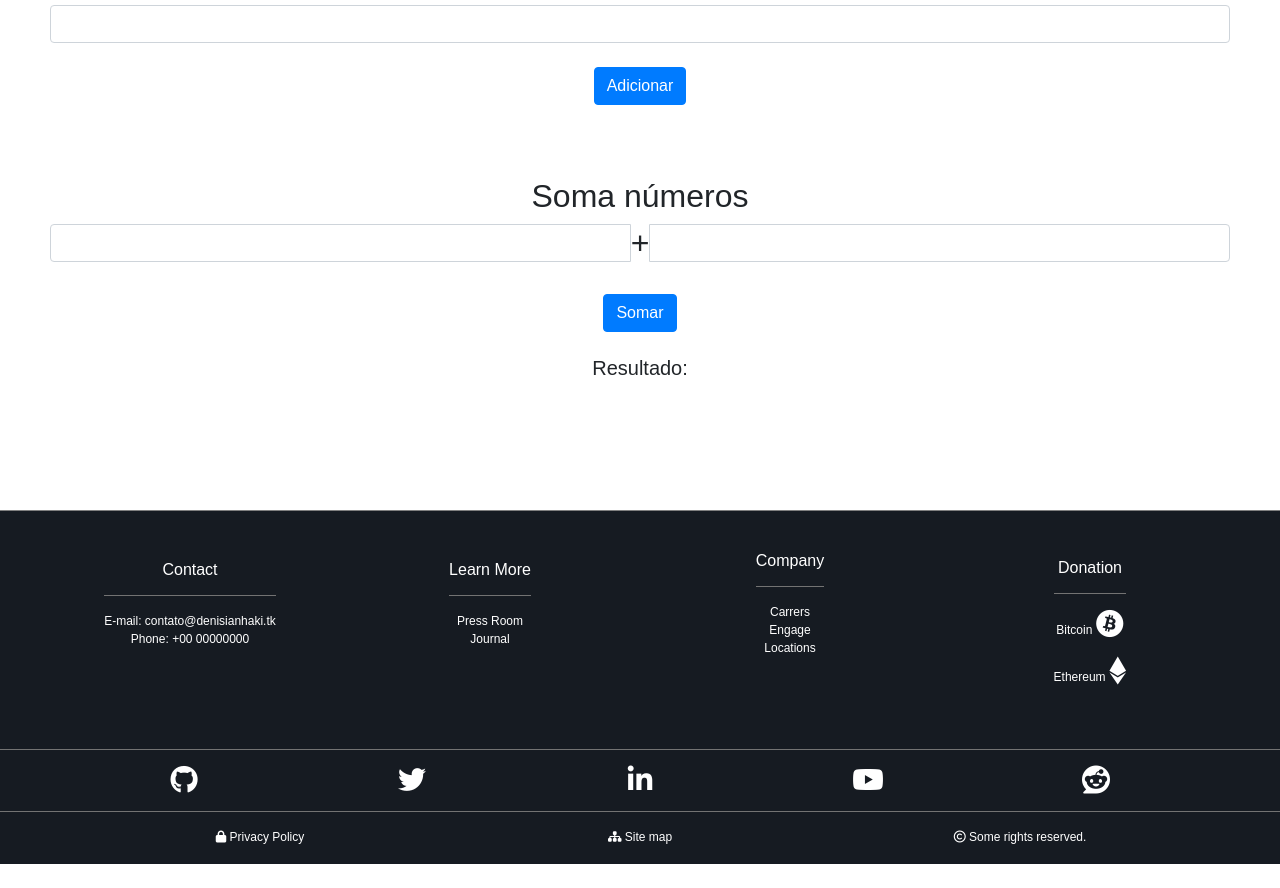
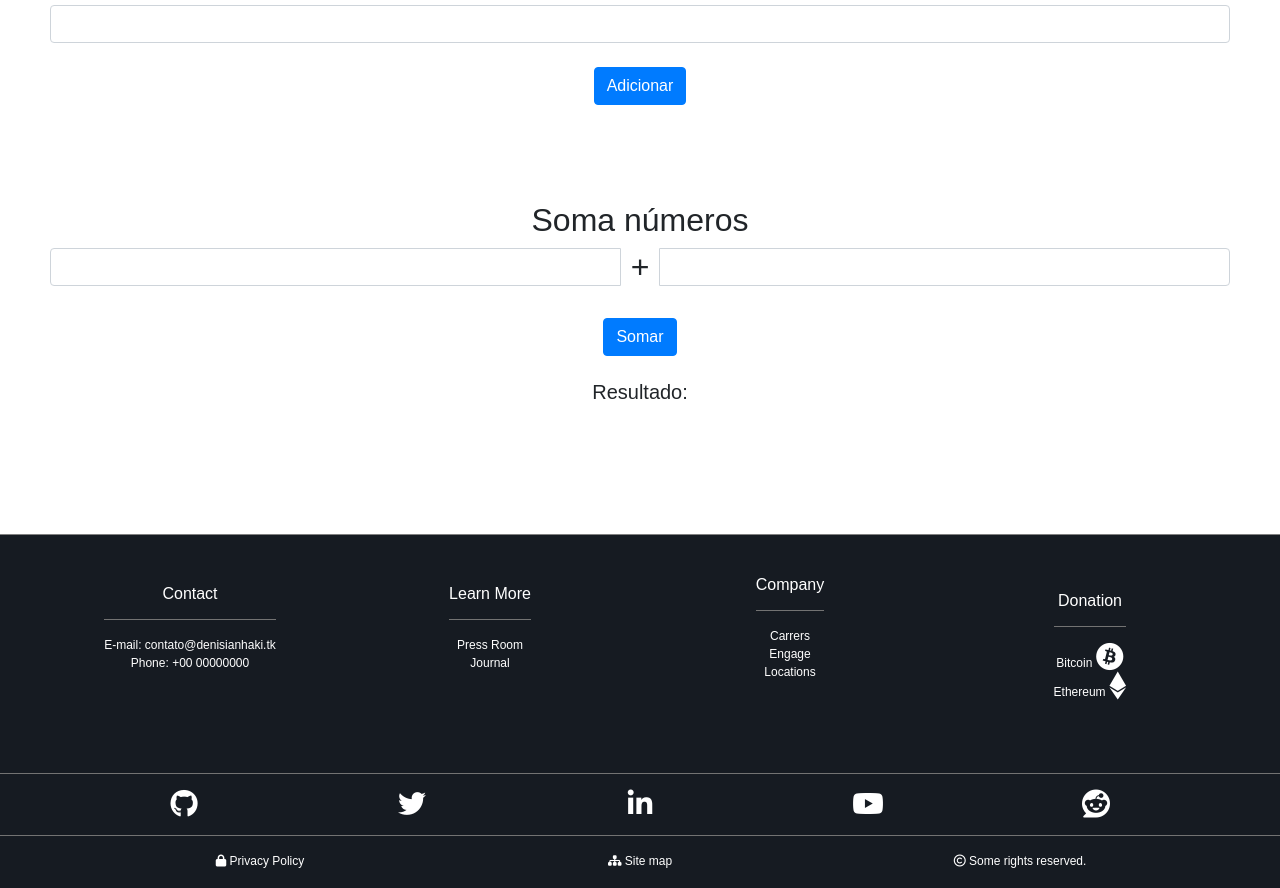
Before and after one commit to MRSW42LT/websiteRocketry, a Flask app: page /escola in a window 1280 px wide. Shown: the part 166-1054 px from the top of the page. Before the commit the page ends 1030 px from the top, so only its background shows below. Run offline with Flask 2, Linux system fonts and the light colour scheme; some libraries are stand-ins or nearby versions.

Commit message:
small design changes

```diff
--- a/website/static/index.js
+++ b/website/static/index.js
@@ -2,7 +2,7 @@ function adicionarIngrediente(){
     var ing = document.getElementById("ingredientes").value;
     var lista = document.getElementById("lista").innerHTML;
 
-    lista = lista +"<br><li class=\"list-group-item\">" + ing + "</li><br>";
+    lista = lista +"<li class=\"list-group-item\">" + ing + "</li>";
 
     document.getElementById("lista").innerHTML = lista;
 }
--- a/website/templates/base.html
+++ b/website/templates/base.html
@@ -90,7 +90,7 @@
                </div>
                 <div>
                     <div><h6>Donation</h6></div><hr>
-                    <div><a href="">Bitcoin    <i class="fab fa-bitcoin"></i></a></div><br>
+                    <div><a href="">Bitcoin    <i class="fab fa-bitcoin"></i></a></div>
                     <div><a href="">Ethereum   <i class="fab fa-ethereum"></i></a></div>
                 </div>
             </div>
--- a/website/templates/escola.html
+++ b/website/templates/escola.html
@@ -6,9 +6,9 @@
     <div style="text-align: center;">
         <h2>Ingredientes do bolo</h2>
 
-        <input type="text" id="ingredientes" class="form-control"> <br>
+        <input type="text" id="ingredientes" class="form-control"><br>
 
-        <button onclick="adicionarIngrediente()" class="btn btn-primary">Adicionar</button>
+        <button onclick="adicionarIngrediente()" class="btn btn-primary">Adicionar</button><br><br>
 
         <ul class="list-group" id="lista">
 
@@ -18,7 +18,7 @@
 
         <h2>Soma números</h2>
         <div class="input-group">
-          <input type="text" class="form-control" name="campo1" id="campo1"><h2>+</h2>
+          <input type="text" class="form-control" name="campo1" id="campo1"><h2><span style="padding: 0px 10px 0px 10px;">+</span></h2>
           <input type="text" class="form-control" name="campo2" id="campo2">
         </div> <br>
 
```
